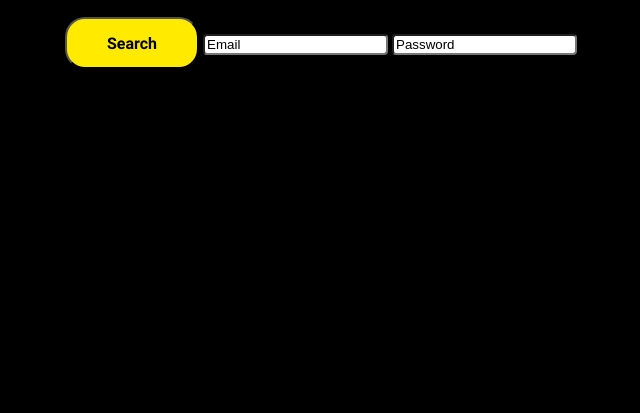
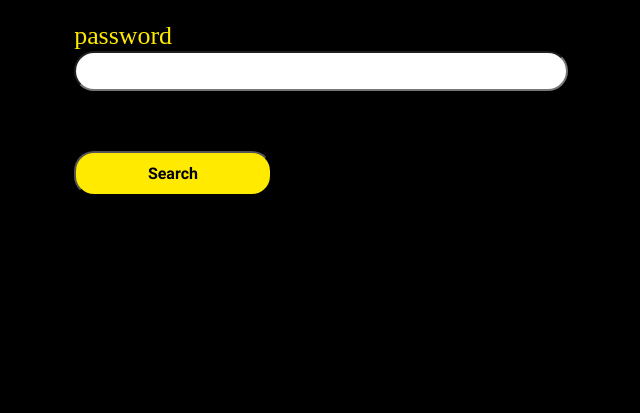
Before and after one commit to Splicid/Login-Page, a website: page static/index.html in a window 1280 px wide. Shown: the part 387-800 px from the top of the page, without its empty margins (319-959 px from the left). Drawn offline with Linux system fonts and the light colour scheme; files that its build step writes are made by us from their sources; files whose address does not match are found by name.

Commit message:
Added more style

```diff
--- a/public/css/style.css
+++ b/public/css/style.css
@@ -16,8 +16,9 @@ body{
     height: 90vh;
     text-align: center;
 }
-.childContetn{
-
+#test{
+    display: flex;
+    flex-direction: column-reverse;
 }
 #mainTitle{
     font-size: clamp(1rem, 3vh + 2vw, 12rem);
@@ -27,14 +28,21 @@ input{
     border-radius: 4px;
 }
 #mButton{
-    color: black;
-    border-radius: 2px;
-    padding: 2.8%;
+    padding: 2.2%;
     background-color: #FFEA00;
     color: black;
     font-family: "CustomFont";
     font-size: clamp(1rem, 0.4vh + 0.5vw, 3rem);
     border-radius: 20px;
-    padding-left: 40px;
-    padding-right: 40px;
+    width: 40%;
 }
+.searchBar{
+    height: 5vh;
+    width: 100%;
+    border-radius: 20px;
+    margin-bottom: 60px;
+}
+label{
+    text-align: left;
+    font-size: clamp(0.7rem, 1vh + 1.4vw, 7rem);;
+}
--- a/static/index.html
+++ b/static/index.html
@@ -11,10 +11,12 @@
     <div class="mainContent">
       <div class="mainChild">
         <h1 id="mainTitle">Login to Your Account</h1>
-        <form action="" method="post">
+        <form id="test" action="" method="post">
           <button id="mButton">Search</button>
-          <input type="text" value="Email" />
-          <input type="text" value="Password" />
+          <input id="user" class="searchBar" type="text" />
+          <label for="pass">password</label>
+          <input id="pass" class="searchBar" type="text" />
+          <label for="user">Email</label>
         </form>
       </div>
     </div>
```
